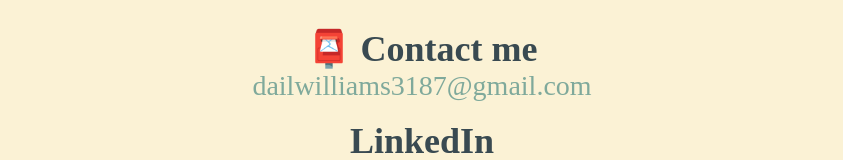
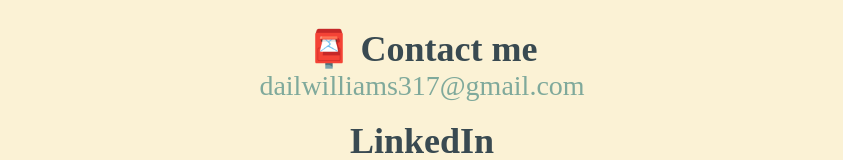
Before and after one commit to drkirkp/Advanced-Tools-Homework, a website: page about.html in a window 1280 px wide. Shown: the part 387-547 px from the top of the page, without its empty margins (218-1061 px from the left). Drawn offline with Linux system fonts and the light colour scheme.

Commit message:
Corrected Email

```diff
--- a/about.html
+++ b/about.html
@@ -29,7 +29,7 @@
     <div id="contact">
       <h2>📮 Contact me</h2>
       <a href="mailto:dailwilliams317@gmail.com" class="email-link">
-        dailwilliams3187@gmail.com
+        dailwilliams317@gmail.com
       </a>
       <br />
       <h2>LinkedIn</h2>
```
